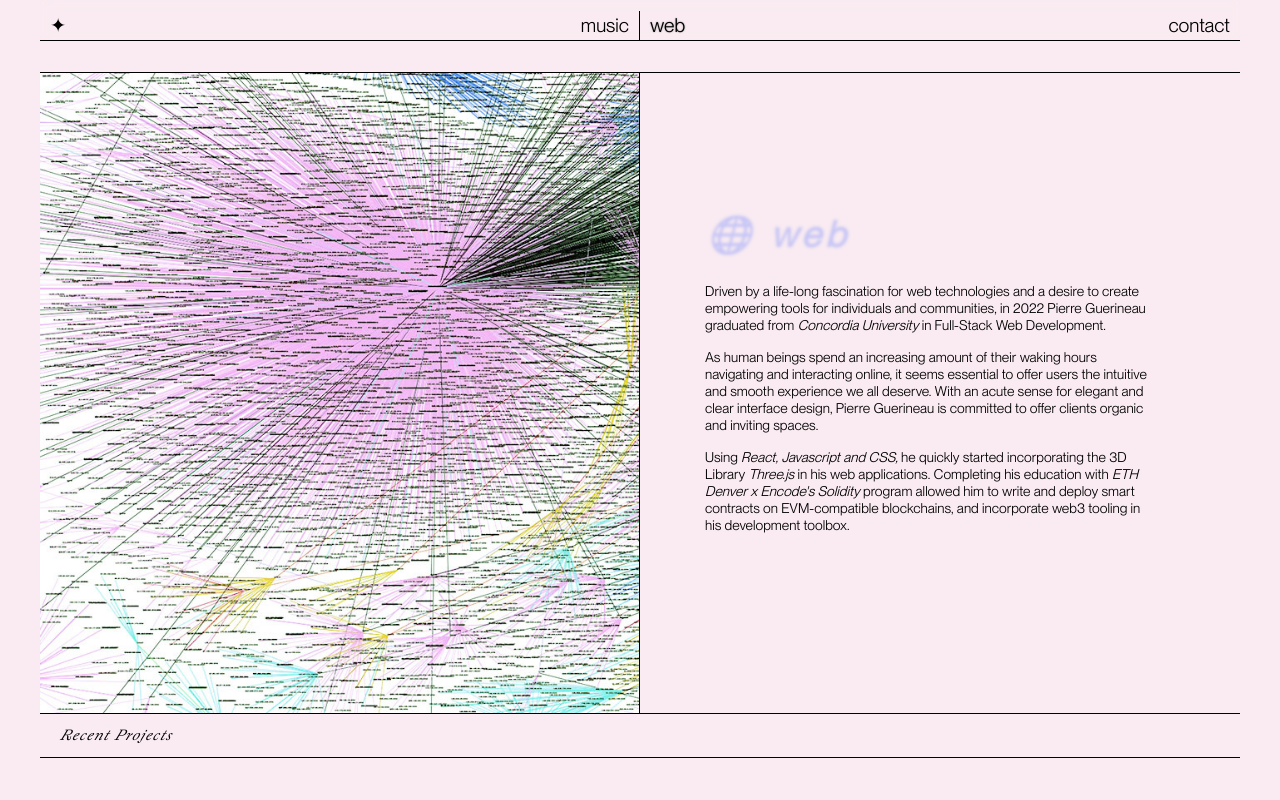
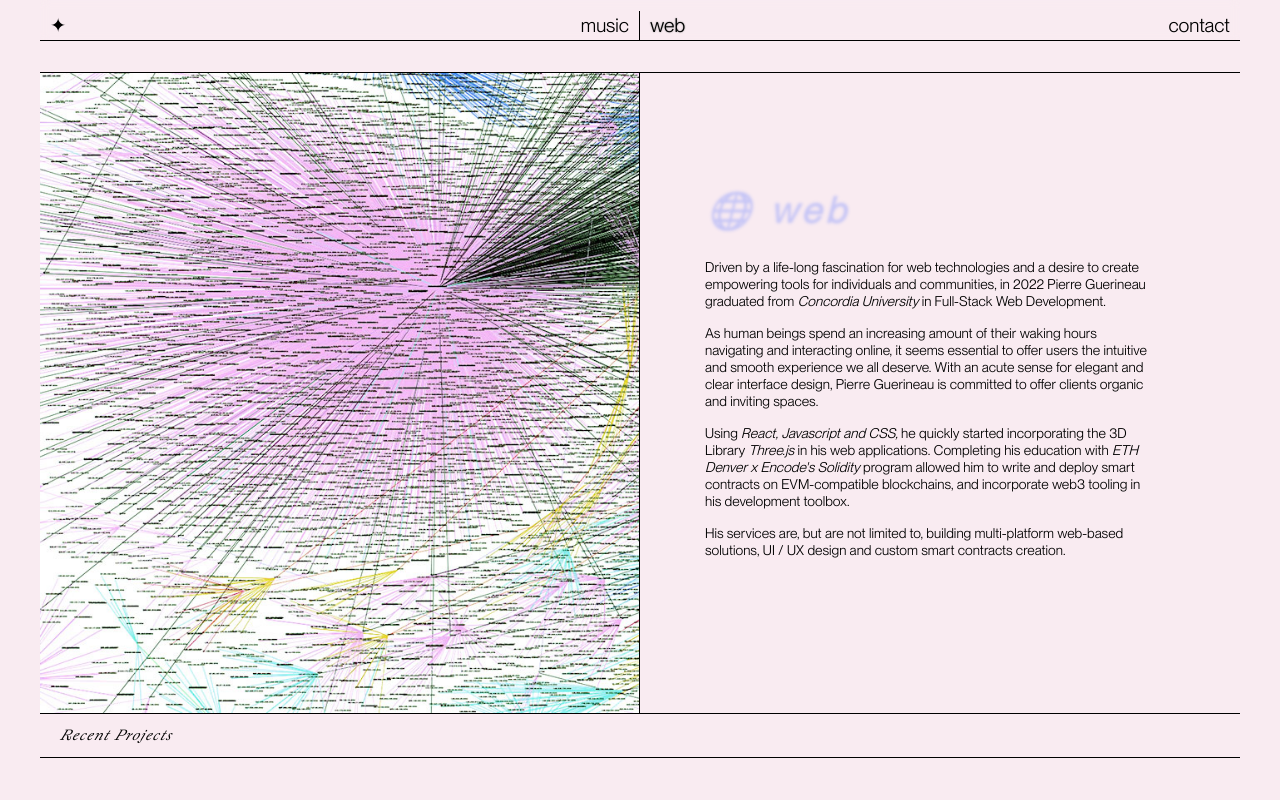
Before and after one commit to piaere/pg-official-v2, a React (Vite) app in the folder pg-vite/: page /web in a window 1280 px wide. Shown: the top 800 px of the page. Built offline with nearby package versions, Linux system fonts and the light colour scheme.

Commit message:
web bio updated

```diff
--- a/pg-vite/src/web.jsx
+++ b/pg-vite/src/web.jsx
@@ -66,6 +66,11 @@ const Web = () => {
               <i>ETH Denver x Encode's Solidity</i> program allowed him to write
               and deploy smart contracts on EVM-compatible blockchains, and
               incorporate web3 tooling in his development toolbox.
+            </div>
+            <div className="bio-paragraph less-padding">
+              His services are, but are not limited to, building multi-platform
+              web-based solutions, UI / UX design and custom smart contracts
+              creation.
             </div>
           </div>
         </div>
```
